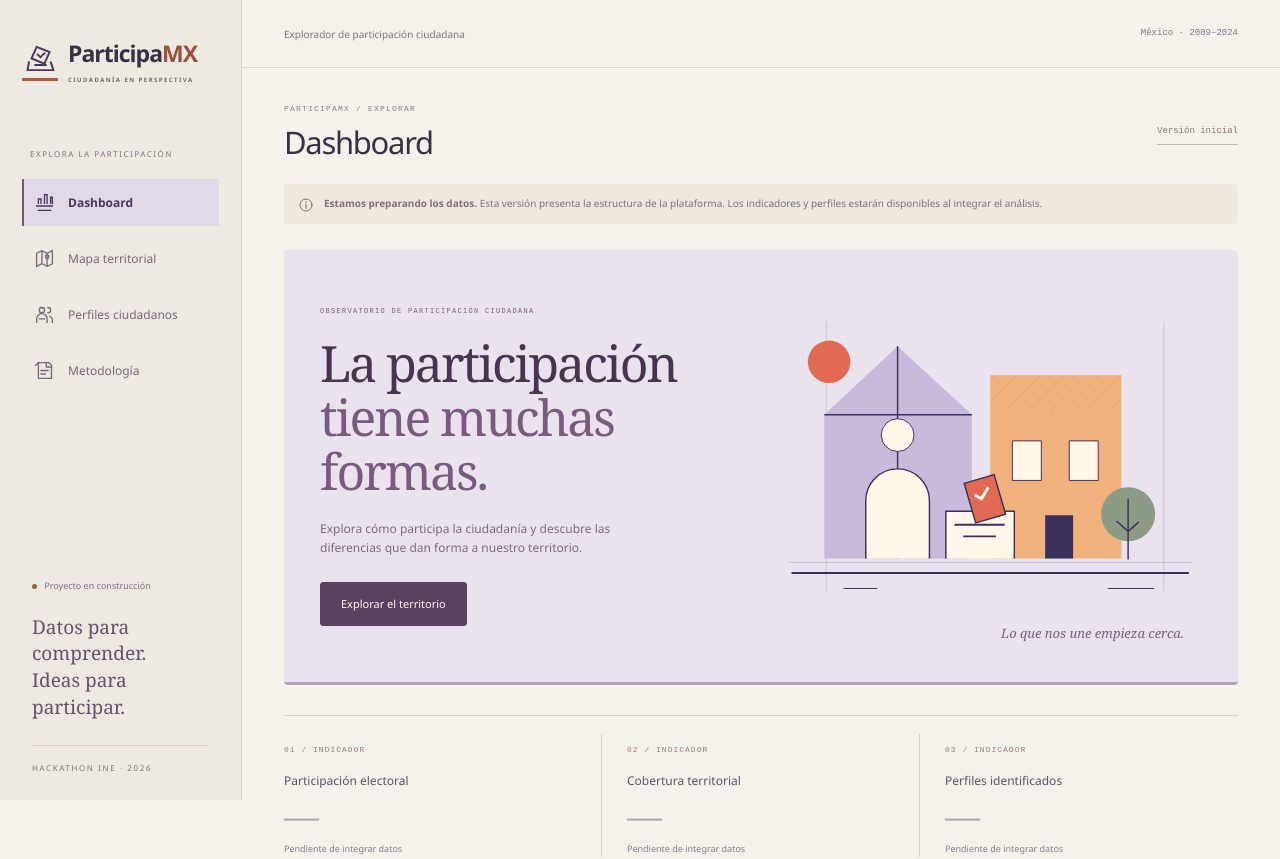
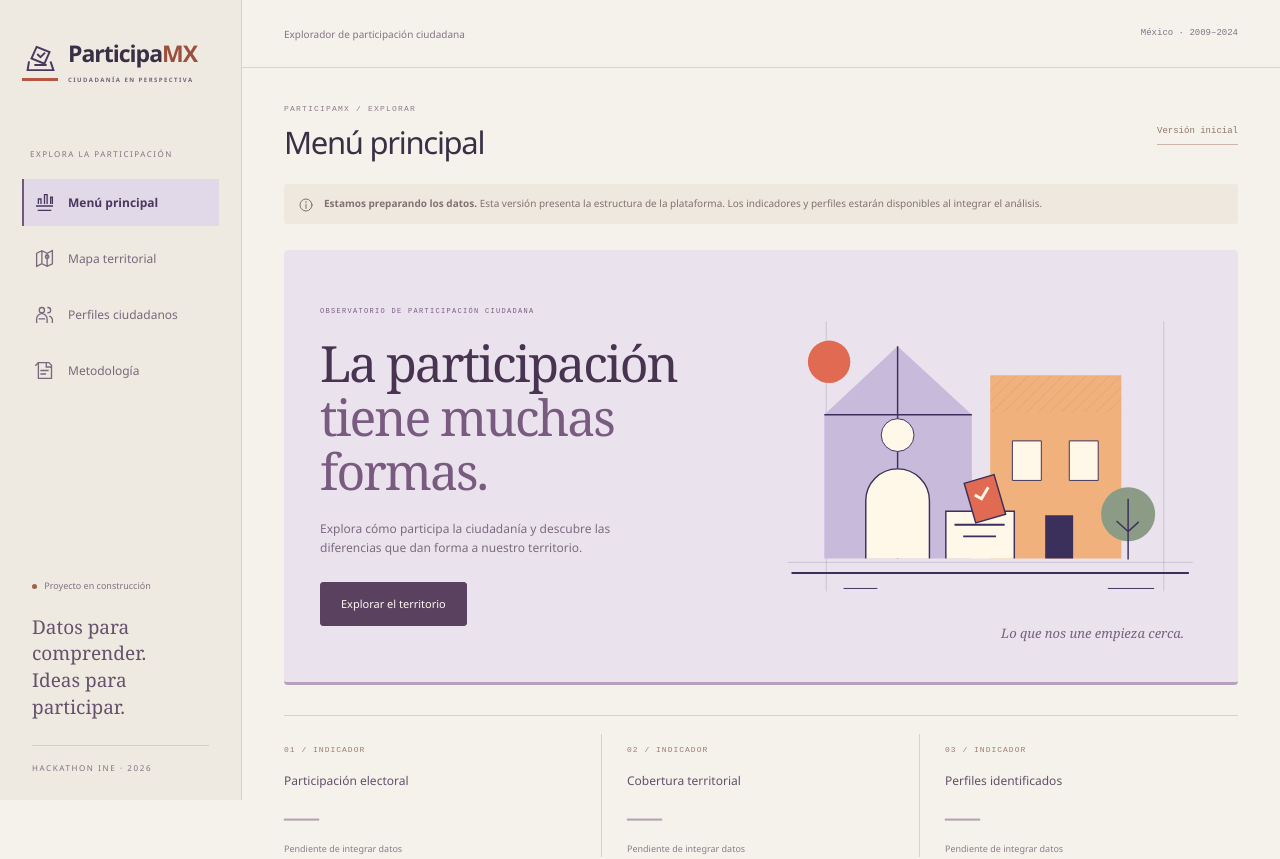
Before and after one commit to ManuelValdivia03/participamx, a React (Vite) app: page / in a window 1280 px wide. Shown: the top 859 px of the page. Built offline with nearby package versions, Linux system fonts and the light colour scheme.

Commit message:
style: mostrar Menú principal en la interfaz

```diff
--- a/src/app/App.tsx
+++ b/src/app/App.tsx
@@ -6,7 +6,7 @@ import { Profiles } from '../features/profiles/Profiles'
 import { Methodology } from '../features/methodology/Methodology'
 
 const pages = [
-  { id: 'dashboard', label: 'Dashboard', icon: 'dashboard' as IconName, component: Dashboard },
+  { id: 'dashboard', label: 'Menú principal', icon: 'dashboard' as IconName, component: Dashboard },
   { id: 'mapa', label: 'Mapa territorial', icon: 'mapa' as IconName, component: MapPage },
   { id: 'perfiles', label: 'Perfiles ciudadanos', icon: 'perfiles' as IconName, component: Profiles },
   { id: 'metodologia', label: 'Metodología', icon: 'metodologia' as IconName, component: Methodology },
```
